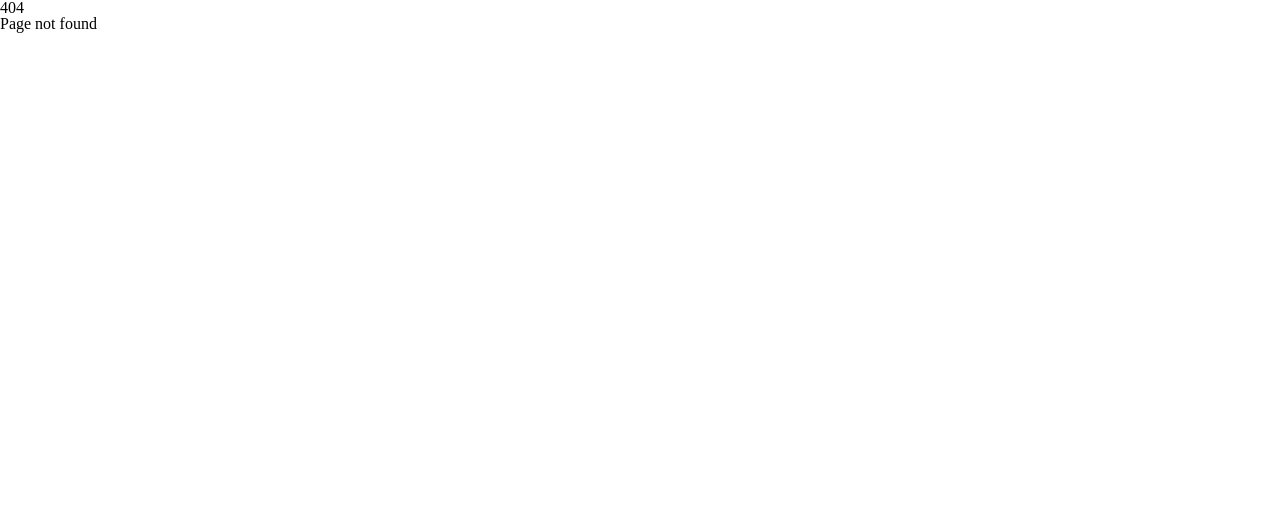
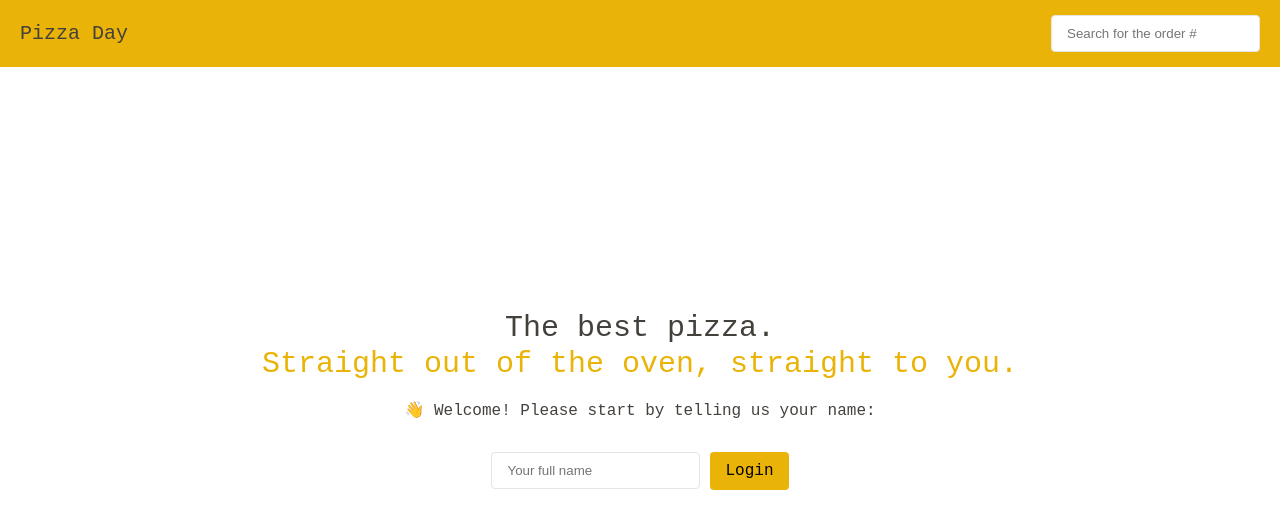
Before and after one commit to olyflower/react-lessons, a React (Vite) app in the folder hw_5/pizza-app/: page / in a window 1280 px wide. Before the commit this address had no page. Shown: the top 528 px of the page. Built offline with nearby package versions, Linux system fonts and the light colour scheme.

Commit message:
add AuthContext

```diff
--- a/hw_5/pizza-app/package.json
+++ b/hw_5/pizza-app/package.json
@@ -10,6 +10,7 @@
     "preview": "vite preview"
   },
   "dependencies": {
+    "classnames": "^2.5.1",
     "react": "^18.3.1",
     "react-dom": "^18.3.1",
     "react-router-dom": "^6.24.1"
--- a/hw_5/pizza-app/src/App.jsx
+++ b/hw_5/pizza-app/src/App.jsx
@@ -2,17 +2,21 @@ import { BrowserRouter as Router, Route, Routes } from "react-router-dom";
 import Login from "./pages/Login/Login";
 import Menu from "./pages/Menu/Menu";
 import NoPage from "./pages/NoPage/NoPage";
+import AuthProvider from "./context/context";
 
 function App() {
 	return (
 		<>
+			<AuthProvider>
 				<Router>
 					<Routes>
+						<Route path="/" element={<Login />} />
 						<Route path="/login" element={<Login />} />
 						<Route path="/menu" element={<Menu />} />
 						<Route path="*" element={<NoPage />} />
 					</Routes>
 				</Router>
+			</AuthProvider>
 		</>
 	);
 }
--- a/hw_5/pizza-app/src/components/Header/Header.jsx
+++ b/hw_5/pizza-app/src/components/Header/Header.jsx
@@ -1,9 +1,12 @@
-import React from "react";
+import React, { useContext } from "react";
 import { Link } from "react-router-dom";
+import { AuthContext } from "../../context/context";
 import style from "../../components/Header/Header.module.css";
 import Input from "../../components/Input/Input";
 
 export default function Header() {
+	const { user } = useContext(AuthContext);
+
 	return (
 		<div className={style.header}>
 			<Link className={style.logo} to="/">
@@ -12,6 +15,7 @@ export default function Header() {
 			<form>
 				<Input placeholder="Search for the order #" />
 			</form>
+			{user && <p>{user}</p>}
 		</div>
 	);
 }
--- a/hw_5/pizza-app/src/components/MenuItem/MenuItem.jsx
+++ b/hw_5/pizza-app/src/components/MenuItem/MenuItem.jsx
@@ -1,10 +1,16 @@
 import React from "react";
+import classNames from "classnames";
 import Button from "../Button/Button";
 import style from "../MenuItem/MenuItem.module.css";
 
 export default function MenuItem({ item, index }) {
 	return (
-		<li className={`${style.pizza} ${item.soldOut ? style.soldOut : ""}`} key={index}>
+		<li
+			className={classNames(style.pizza, {
+				[style.soldOut]: item.soldOut,
+			})}
+			key={index}
+		>
 			<img
 				className={style.pizza__image}
 				src={item.imageUrl}
--- /dev/null
+++ b/hw_5/pizza-app/src/context/context.jsx
@@ -0,0 +1,20 @@
+import React, { createContext, useState } from "react";
+
+export const AuthContext = createContext(null);
+
+export default function AuthProvider({ children }) {
+	const [user, setUser] = useState(null);
+
+	const login = (userName) => {
+		setUser(userName);
+	};
+
+	const context = {
+		user: user,
+		login: login,
+	};
+
+	return (
+		<AuthContext.Provider value={context}>{children}</AuthContext.Provider>
+	);
+}
--- a/hw_5/pizza-app/src/pages/Login/Login.jsx
+++ b/hw_5/pizza-app/src/pages/Login/Login.jsx
@@ -1,10 +1,23 @@
-import React from "react";
+import React, { useState, useContext } from "react";
+import { useNavigate } from "react-router-dom";
+import { AuthContext } from "../../context/context";
 import style from "../../pages/Login/Login.module.css";
 import Header from "../../components/Header/Header";
 import Button from "../../components/Button/Button";
 import Input from "../../components/Input/Input";
 
 export default function Login() {
+	const [userName, setUserName] = useState("");
+	const { login } = useContext(AuthContext);
+	const navigate = useNavigate();
+
+	const handlerSubmit = (e) => {
+		e.preventDefault();
+		if (userName) {
+			login(userName);
+			navigate("/menu");
+		}
+	};
 	return (
 		<div className={style.container}>
 			<div className={style.wrapper}>
@@ -20,8 +33,15 @@ export default function Login() {
 					<p className={style.sub__title}>
 						👋 Welcome! Please start by telling us your name:
 					</p>
-					<form className={style.login__form}>
-						<Input type="text" placeholder="Your full name" />
+					<form
+						className={style.login__form}
+						onSubmit={handlerSubmit}
+					>
+						<Input
+							type="text"
+							placeholder="Your full name"
+							onChange={(e) => setUserName(e.target.value)}
+						/>
 						<Button>Login</Button>
 					</form>
 				</div>
```
Also changed, not shown: 1 other file (tests, documents, lock files or other folders). Lines whose indentation alone changed are shown as unchanged.
